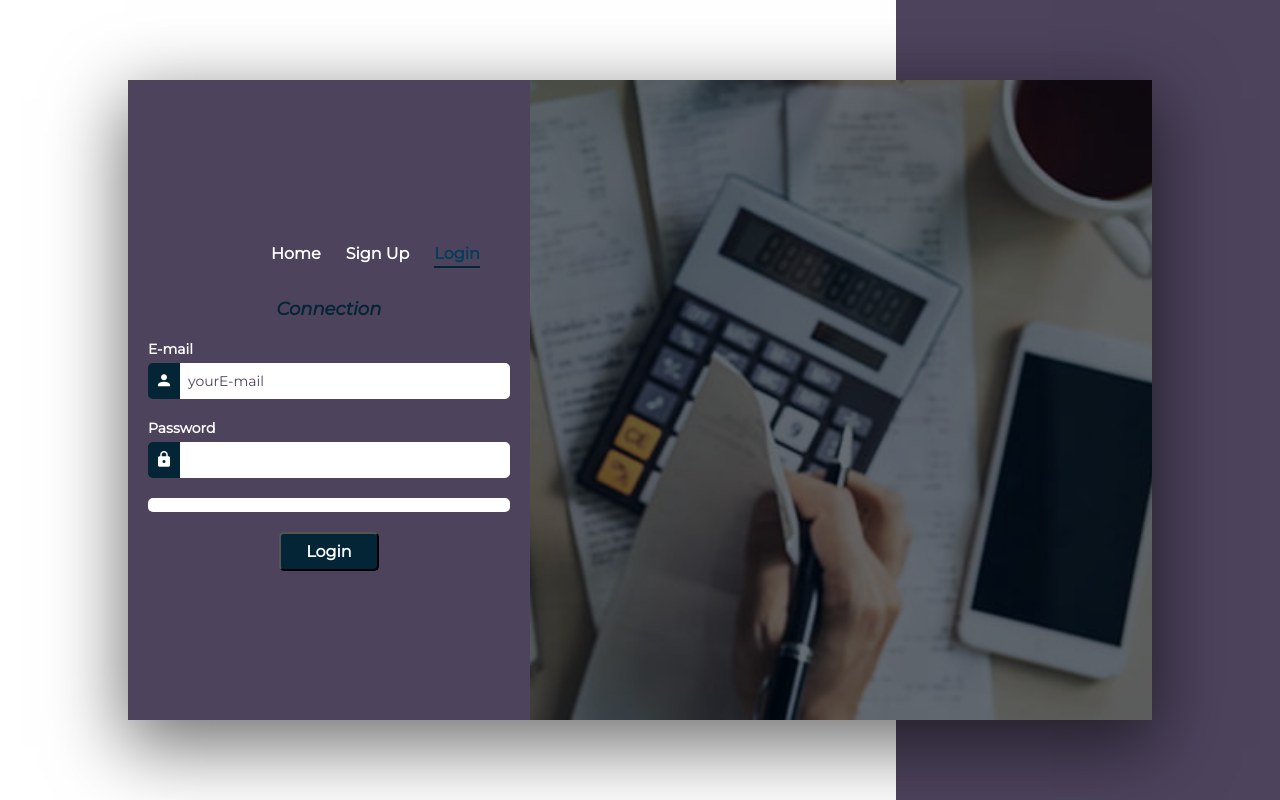
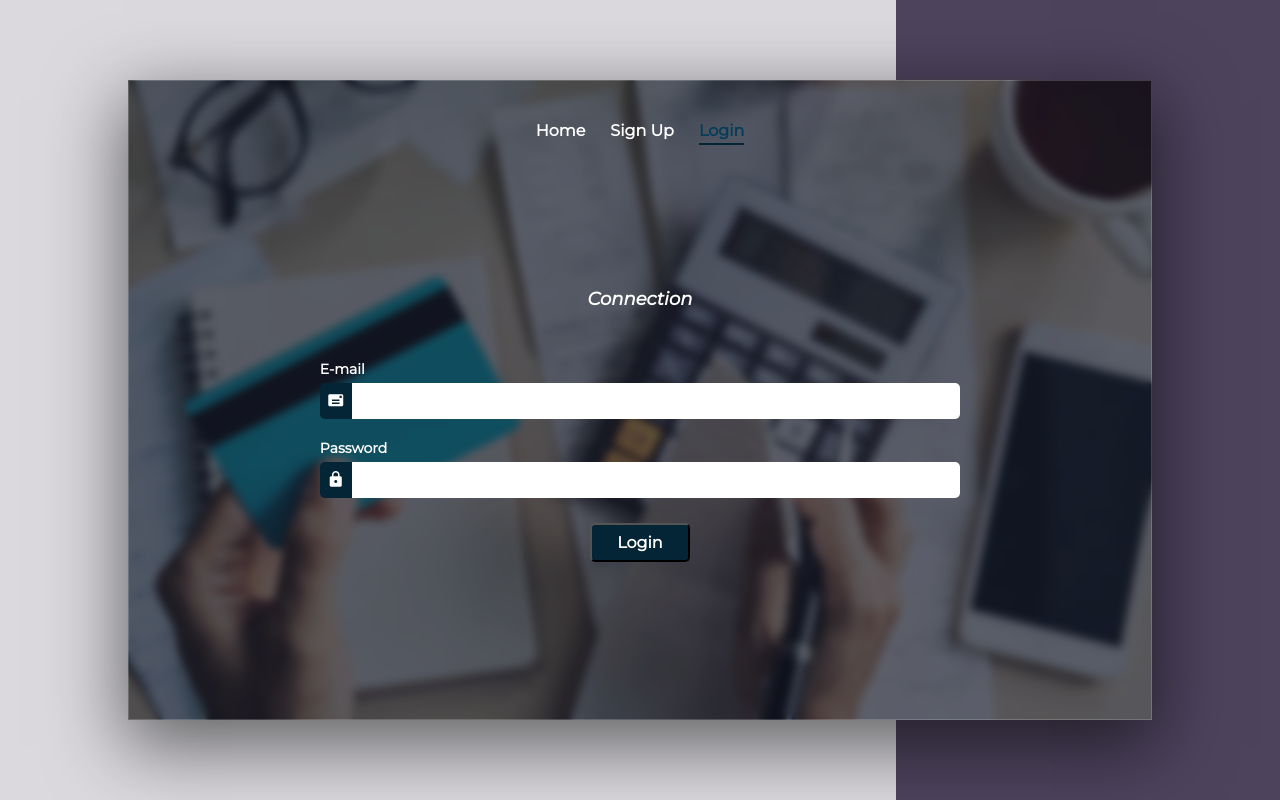
Before and after one commit to MelP18/CALCULATRICEVueJS, a Vue app: page /login in a window 1280 px wide. Built offline with nearby package versions, Linux system fonts and the light colour scheme.

Commit message:
add function

```diff
--- a/src/components/Calculator.vue
+++ b/src/components/Calculator.vue
@@ -68,9 +68,8 @@ function simpleMath(element:string) {
     }
     else {
         calculate.value = eval(calculation.value)
-        result = calculation.value + '=' +  calculate.value
+        result = calculation.value + ' = ' +  calculate.value
         calculation.value = ''
-        console.log(result);
         const dataCalculation = {
             e_mail:userConnectData.value,
             date: dayDate,
@@ -78,51 +77,60 @@ function simpleMath(element:string) {
             calculation: result
         }
         addCalculation(dataCalculation)
-        console.log(dataCalculation);
     }
 
     return {result }
 }
 
 function scientificMath(item:string){
-    console.log(item);
+
     if(item == '√'){
      calculate.value = Math.sqrt(eval(calculation.value))
-     console.log(calculate.value);
+
     }else if((item == 'π')){
         calculate.value = Math.PI *(eval(calculation.value))
-     console.log(calculate.value);
+
     }else if((item == 'a²')){
         calculate.value =(eval(calculation.value))*(eval(calculation.value))
-     console.log(calculate.value);
+
     }else if((item == 'ln')){
         calculate.value = Math.log(eval(calculation.value))
-     console.log(calculate.value);
+
     }else if((item == 'log')){
         calculate.value = Math.log10(eval(calculation.value))
-     console.log(calculate.value);
+
     }else if((item == 'E')){
         calculate.value = Math.exp(eval(calculation.value))
-     console.log(calculate.value);
+
     }else if((item == 'sin')){
         calculate.value = Math.sin(eval(calculation.value))
-     console.log(calculate.value);
+
     }else if((item == 'cos')){
         calculate.value = Math.cos(eval(calculation.value))
-     console.log(calculate.value);
+
     }else if((item == 'tan')){
         calculate.value = Math.tan(eval(calculation.value))
-     console.log(calculate.value);
-    }else if((item == '(')){
-        calculation.value += item
-     console.log(calculate.value);
-    }else if((item == ')')){
-        calculation.value += item
-     console.log(calculate.value);
-    }else if((item == ',')){
-        calculation.value += item
-     console.log(calculate.value);
+
+    }else if((item == '|a|')){
+       calculate.value = Math.abs(eval(calculation.value))
+
+    }else if((item == 'tanh')){
+        calculate.value = Math.tanh(eval(calculation.value))
+
+    }else if((item == 'atan')){
+        calculate.value = Math.atan(eval(calculation.value))
+
     }
+
+    calculation.value = item + ' ( ' + calculation.value + ' ) ';
+    result = calculation.value + ' = ' +  calculate.value
+    const dataCalculation = {
+            e_mail:userConnectData.value,
+            date: dayDate,
+            hours:DayTime.value,
+            calculation: result
+        }
+        addCalculation(dataCalculation)
 }
 
 function clear(){
@@ -158,18 +166,6 @@ async function time() {
 }
 const TimeR = time()
 setInterval(time, 1)
-
-/*Math.floor(): entier d'un nombre decimal
-Math.ceil():arrondi qlqe soir le nombre apès la virgule
-Math.round():arrondi normalement
-
-Remainder(%) :modulo
-
-
-
-
-
-*/
 
 </script>
 
--- a/src/components/LoginField.vue
+++ b/src/components/LoginField.vue
@@ -1,18 +1,14 @@
 /*=============================++++ HTML ++++=================================*/
 <template>
+    <div class="error__part">
+        <p class="error">{{ errorText }}</p>
+    </div>
     <div class="register__field__list">
-        <!--  <div class="register__field__list__item">
-            <label for="">Username</label>
-            <div class="register__field__list__item__input">
-                <span class="mdi mdi-account"></span>
-                <input type="text" placeholder="yourUserName" v-model="username.userName" >
-            </div>
-        </div> -->
         <div class="register__field__list__item">
             <label for="">E-mail</label>
             <div class="register__field__list__item__input">
-                <span class="mdi mdi-account"></span>
-                <input type="text" placeholder="yourE-mail" v-model="connectUserData.e_mail">
+                <span class="mdi mdi-mail"></span>
+                <input type="text" v-model="connectUserData.e_mail">
             </div>
         </div>
         <div class="register__field__list__item">
@@ -20,13 +16,8 @@
             <div class="register__field__list__item__input__pass">
                 <span class="mdi mdi-lock"></span>
                 <input type="password" v-model="connectUserData.password">
-                <!-- <span class="mdi mdi-eye "></span>
-                <span class="mdi mdi-eye-off active" ></span> -->
             </div>
         </div>
-    </div>
-    <div class="error__part">
-        <p class="error">{{ errorText }}</p>
     </div>
     <div class="btn__submit">
         <button type="submit" @click="userConnection">Login</button>
@@ -35,44 +26,23 @@
 
 /*=============================++++ JS ++++=================================*/
 <script lang="ts" setup>
-/* import { onMounted, ref } from "vue"; */
-/* import type { User } from '@/Types/userregistration' */
-/* import { useRegistrationsStore } from '@/stores/registration' */
+
 import { userConnectionStore } from "@/stores/connection";
-/* import type { UserConnect } from "@/Types/userconnection"; */
-/* import { storeToRefs } from "pinia"; */
 import { useRouter } from "vue-router";
 import { supabase } from "@/lib/users";
 import type { UserRegistration } from '@/Types/userregistration'
 
-/* const { users } = storeToRefs(useRegistrationsStore())
-const { initialise } = useRegistrationsStore() */
 import {ref} from 'vue'
 const router = useRouter()
 const errorText = ref('')
-/* onMounted(async () => {
-    await initialise()
-})
- */
+
 const connectUserData = ref({
     e_mail: '',
     password: ''
 })
-/* const username= ref({
-    userName:''
-}) */
+
 const { addUserConnect } = userConnectionStore()
-/* async function userConnection() {
-    const connectUser = connectUserData.value
-    console.log(connectUser);
-    const usersValue = users.value
-    console.log(usersValue);
-    const verifyConnectUserData = usersValue.find(item => item.userName === connectUser.e_mail&& item.password === connectUser.password)
-    console.log(verifyConnectUserData);
-    if (verifyConnectUserData) {
-        addUserConnect(connectUser)
-        router.replace('/user')
-    }  */
+
     async function userConnection() {
 
         const { data, error } = await supabase.auth.signInWithPassword({
@@ -83,18 +53,10 @@ const { addUserConnect } = userConnectionStore()
             errorText.value = error.message
             console.log(error);
         }else{
-        /* const usermail = connectUserData.value.e_mail
-        const userName = username.value.userName
-        const datauser = {
-            userName:userName,
-            e_mail:usermail
-        }
-        addUserConnect(datauser)*/
             router.replace('/user')
         }
 
     }
-
 
 </script>
 
@@ -181,15 +143,16 @@ const { addUserConnect } = userConnectionStore()
 }
 
 .error__part {
-    padding: 7px 5px;
-    background-color: white;
+    display: flex;
+    justify-content: center;
+    align-items: center;
+}
+.error {
     border-radius: var(--border-radius-primary);
-}
-
-.error {
+    font-size: 18px;
     text-align: center;
     font-weight: bold;
-    color: var(--color-black);
+    color: rgb(237, 17, 17);
 }
 
 .btn__submit {
--- a/src/components/PrincFunction.vue
+++ b/src/components/PrincFunction.vue
@@ -18,7 +18,7 @@ const functions = ref([
         color:'#eaeaeaee'
     },
     {
-        functionval:'√',
+        functionval:'|a|',
         color:'#eaeaeaee'
     },
     {
@@ -34,7 +34,7 @@ const functions = ref([
         color:'#eaeaeaee'
     },
     {
-        functionval:'E',
+        functionval:'√',
         color:'#eaeaeaee'
     },
     {
@@ -50,15 +50,15 @@ const functions = ref([
         color:'#eaeaeaee'
     },
     {
-        functionval:'(',
+        functionval:'tanh',
         color:'#eaeaeaee'
     },
     {
-        functionval:')',
+        functionval:'atan',
         color:'#eaeaeaee'
     },
     {
-        functionval:',',
+        functionval:'E',
         color:'#eaeaeaee'
     }
 ])
--- a/src/views/Login.vue
+++ b/src/views/Login.vue
@@ -13,14 +13,12 @@
             <div class="main__foreground__img">
                 <img :src="image2" alt="">
                 <div class="login">
+                    <Header class="header"/>
                     <div class="login__field">
-                        <Header class="header"/>
                         <h3>Connection</h3>
                         <LoginField/>
                     </div>
-                    <div class="login__video">
-                       <!--  <video :src="video"  controls loop></video> -->
-                    </div>
+
                 </div>
             </div>
         </div>
@@ -61,8 +59,7 @@ import LoginField from '@/components/LoginField.vue'
 
 .main__background .main__background__left {
     padding: 15px;
-  /*   background-color: var(--rgba-background);
-    background-color: var(--base-color); */
+  background-color: var(--rgba-background);
     width: 70%;
     height: 100%;
 }
@@ -74,21 +71,12 @@ import LoginField from '@/components/LoginField.vue'
     height: 100%;
 }
 
-.main__background img {
-    position: absolute;
-    opacity: 0.2;
-    width: 100%;
-    height: 100%;
-}
-
 .main__foreground {
     background-color: var(--color-black);
-    /* display: flex;
-    justify-content: center;
-    align-items: center;  */
     width: 80%;
     height: 80vh;
     box-shadow: rgba(0, 0, 0, 0.56) 0px 22px 70px 4px;
+
 }
 
 .main__foreground__img {
@@ -105,68 +93,40 @@ import LoginField from '@/components/LoginField.vue'
 }
 
 .login {
+    padding: 25px;
     width: 100%;
     height: 100%;
     display: flex;
+    flex-direction: column;
+    justify-content: center;
+    align-items: center;
+    background: rgba( 255, 255, 255, 0.25 );
+    background-color: var(--rgba-background);
+    backdrop-filter: blur( 4px );
+    -webkit-backdrop-filter: blur( 4px );
+    border: 1px solid rgba( 255, 255, 255, 0.18 );
 }
 
 .login__field {
-    width: 35%;
-    width: 30.5rem;
+    width: 70%;
     height: 100%;
     padding: 10px 20px;
-    overflow-y: scroll;
-    overflow-x: hidden;
-    background-color: var(--secondary-color);
     display: flex;
     flex-direction: column;
     justify-content: center;
-   /*  align-items: center; */
-    gap: 20px;
+    gap: 25px;
+    overflow-x: hidden;
 }
 
-.login__field::-webkit-scrollbar {
-    width: 5px;
-}
 
-.login__field::-webkit-scrollbar-thumb {
-    background-color: var(--base-color);
-    border-radius: 15px;
-}
 
-/* .header {
-    margin-top: 25px;
-} */
 .login__field h3 {
     text-align: center;
     font-size: 18px;
     font-weight: bold;
-    color: var(--base-color);
+    color: var(--color-white);
     font-family: var(--font-family-italic);
 }
 
 
-.login__video {
-    width: 65%;
-    height: 100%;
-   /*  padding: 15px; */
-   /*  overflow-y: scroll; */
-}
-
-/* .login__video::-webkit-scrollbar {
-    width: 5px;
-}
-
-.login__video::-webkit-scrollbar-thumb {
-    background-color: var(--color-white);
-    border-radius: 15px;
-}  */
-.login__video{
-    overflow: hidden;
-}
-.login__video video{
-    width: 100%;
-    height: 100%;
-    object-fit: cover;
-}
 </style>
--- a/src/views/user/Historique.vue
+++ b/src/views/user/Historique.vue
@@ -85,6 +85,7 @@ tbody{
 .body td{
     width: 100%;
     display: flex;
+    flex-wrap: wrap;
     padding: 8px;
     justify-content: center;
     letter-spacing: 2px;
```
Also changed, not shown: src/components/SignUpField.vue (+1 -23 lines), src/views/SignUp.vue (+16 -67 lines). Lines whose indentation alone changed are shown as unchanged.
